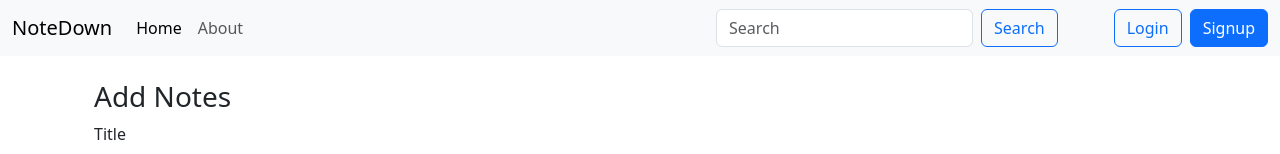
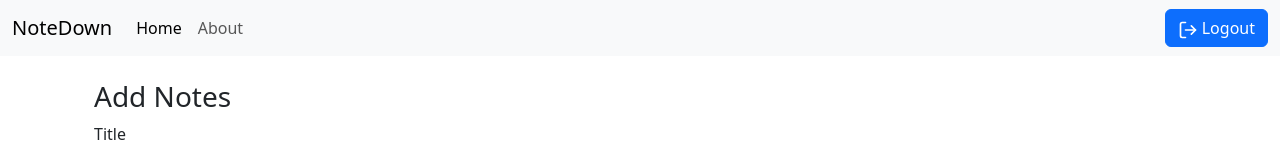
Before and after one commit to ManoharBari/Notebook-App, a React (Vite) app: page / in a window 1280 px wide. Shown: the top 154 px of the page. Built offline with nearby package versions, Linux system fonts and the light colour scheme; no server answers; sample sign-in values are in the browser's storage.

Commit message:
updated file 13-12-24

```diff
--- a/src/components/Navbar.jsx
+++ b/src/components/Navbar.jsx
@@ -1,3 +1,4 @@
+import { LogOut } from 'lucide-react';
 import React from 'react'
 import { Link } from 'react-router'
 import { useLocation } from 'react-router'
@@ -22,12 +23,12 @@ function Navbar() {
 
                     </ul>
 
-                    <form className="d-flex mx-5" role="search">
-                        <input className="form-control me-2 mx-3" type="search" placeholder="Search" aria-label="Search" />
-                        <button className="btn btn-outline-primary" type="submit">Search</button>
-                    </form>
-                    <Link to="/login" className='btn btn-outline-primary mx-2' type='button'>Login</Link>
-                    <Link to="/signup" className='btn btn-primary' type='button'>Signup</Link>
+                    {!localStorage.getItem("token") ?
+                        <div>
+                            <Link to="/login" className='btn btn-outline-primary mx-2' type='button'>Login</Link>
+                            <Link to="/signup" className='btn btn-primary' type='button'>Signup</Link>
+                        </div> : <button className='btn btn-primary'><LogOut size={20} /> Logout</button>}
+
                 </div>
             </div>
         </nav >
--- a/src/components/Notes.jsx
+++ b/src/components/Notes.jsx
@@ -2,15 +2,22 @@ import React, { useContext, useEffect, useRef, useState } from 'react'
 import Notesitem from './Notesitem'
 import NoteContext from '../context/notes/noteContext';
 import { useAlert } from '../context/alerts/alertContext'
+import { useNavigate } from 'react-router-dom'
 
 function Notes() {
+    const navigate = useNavigate()
     const alert = useAlert()
     const { notes, fetchAllNote, updateNote } = useContext(NoteContext);
     const refOpen = useRef(null)
     const refClose = useRef(null)
 
     useEffect(() => {
-        fetchAllNote()
+        if (localStorage.getItem("token")) {
+            fetchAllNote()
+        } else {
+            navigate("/login")
+        }
+
     }, [])
 
     const [note, setNote] = useState({ id: "", etitle: "", edescription: "", etag: "" })
--- a/src/context/user/UserState.jsx
+++ b/src/context/user/UserState.jsx
@@ -27,7 +27,7 @@ function UserState({ children }) {
                 alert.error("password and confirm must be same")
             } else {
                 alert.success(json.msg)
-                localStorage.setItem("newtoken", json.authtoken)
+                localStorage.setItem("token", json.authtoken)
                 navigate('/');
             }
         } catch (error) {
```
Also changed, not shown: src/components/Home.jsx (line endings or trailing spaces), 1 other file (tests, documents, lock files or other folders).
